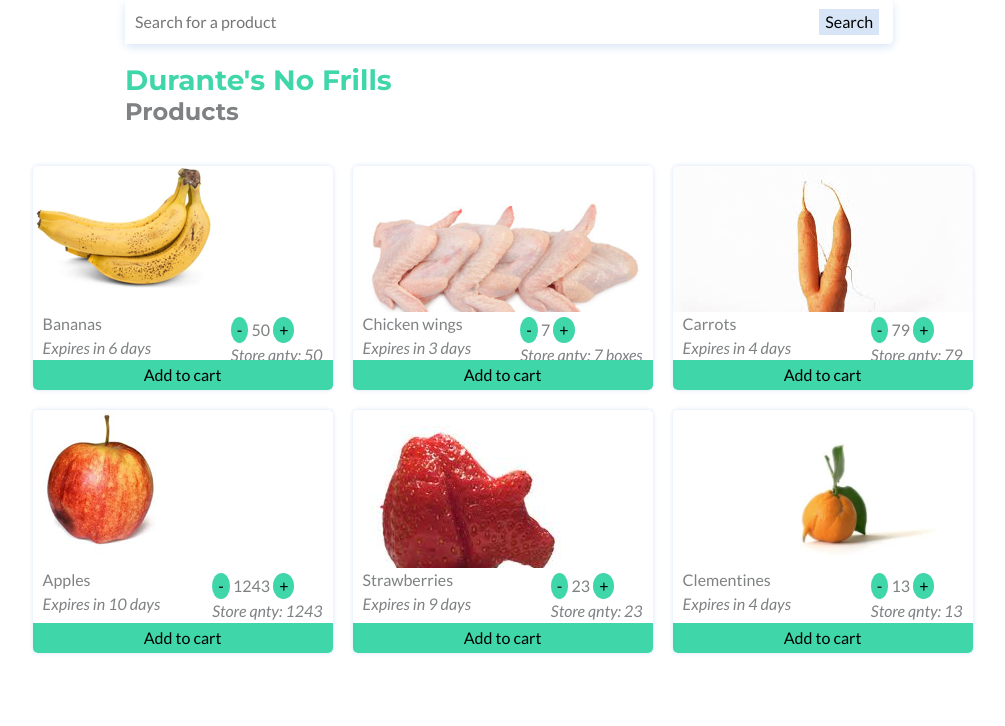
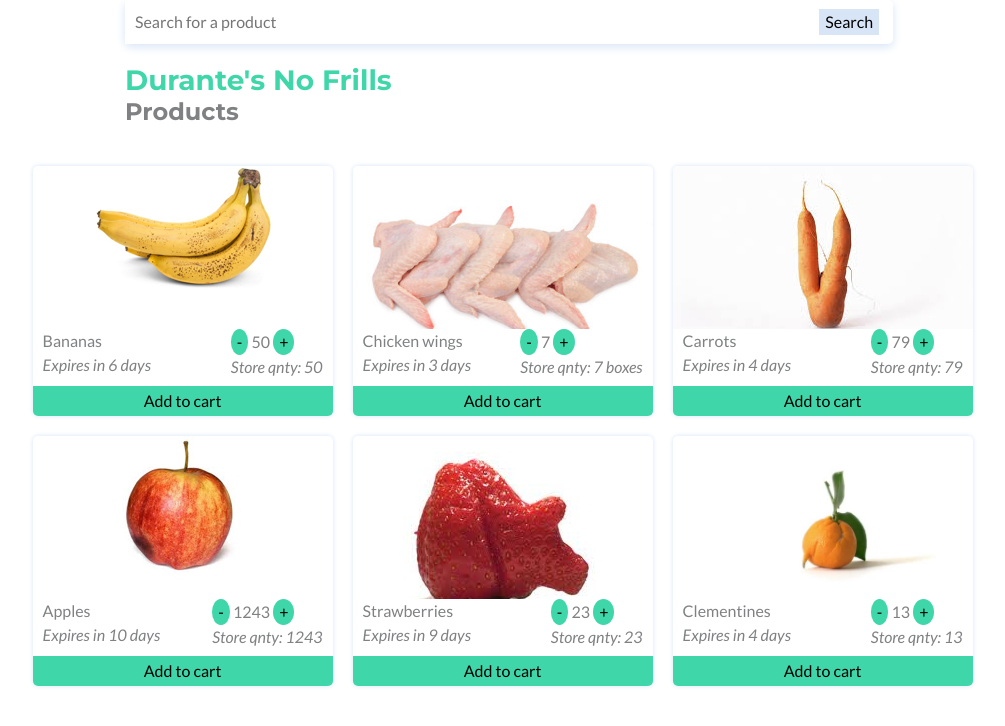
Before and after one commit to naiduharika/Food-Fetch, a website: page pages/inventory.html in a window 1280 px wide. Shown: the whole page, without its empty margins (131-1136 px from the left). Drawn offline with Linux system fonts and the light colour scheme.

Commit message:
more inv fixes

```diff
--- a/pages/inventory.html
+++ b/pages/inventory.html
@@ -60,6 +60,8 @@
 		{
 			min-width: 300px;
 			max-width: 300px;
+			min-height: 250px;
+			max-height: 250px;
 			border-radius: 5px;
 			box-shadow: 0px 0px 5px #D7E5F6;
 			margin: 10px;
@@ -74,16 +76,10 @@
 			overflow: hidden;
 		}
 
-		.overlay
-		{
-			position: absolute;
-			z-index: 5;
-		}
-
 		.add-subtract-button
 		{
-			height: 50px
-			width: 50px;
+			height: 40px
+			width: 40px;
 			border-radius: 50%;
 			border: none;
 			text-align: center;
@@ -107,8 +103,6 @@
 			position: absolute;
 			right: 0;
 			padding-right: 10px;
-			padding-top: 5px;
-			padding-bottom: 20px;
 		}
 	</style>
 
@@ -159,7 +153,7 @@
 		<div class="row">
 			<div class="col-md-6 col-lg-4 overall-box">
 				<div class="box">
-					<img class="img-fluid" style="background-size:cover;" src="../img/food/bananas.png" alt="">
+					<img class="img-fluid" src="../img/food/bananas.png" alt="" style="display:block; margin:auto;"/>
 				</div>
 				<span class="buy-panel">
 					<button type="button" class="add-subtract-button" onclick="changeQuantity('minus', 'qnt1', document.getElementById('max1').innerHTML)"> - </button>
@@ -178,7 +172,7 @@
 			</div>
 			<div class="col-md-6 col-lg-4 overall-box">
 				<div class="box">
-					<img class="img-fluid" src="../img/food/chickenWings.jpg" alt="">
+					<img class="img-fluid" src="../img/food/chickenWings.jpg" alt="" style="display:block; margin:auto;"/>
 				</div>
 				<span class="buy-panel">
 					<button type="button" class="add-subtract-button" onclick="changeQuantity('minus', 'qnt2', document.getElementById('max2').innerHTML)"> - </button>
@@ -216,12 +210,12 @@
 			</div>
 			<div class="col-md-6 col-lg-4 overall-box">
 				<div class="box">
-					<img class="img-fluid" src="../img/food/apple.png" alt="">
+					<img class="img-fluid" src="../img/food/apple.png" alt=""style="display:block; margin:auto;"/>
 				</div>
 				<span class="buy-panel">
-					<button type="button" class="add-subtract-button" onclick="changeQuantity('minus', 'qnt4', document.getElementById('max4;).innerHTML)"> - </button>
+					<button type="button" class="add-subtract-button" onclick="changeQuantity('minus', 'qnt4', document.getElementById('max4').innerHTML)"> - </button>
 					<span id="qnt4"> 1243 </span>
-					<button type="button" class="add-subtract-button" onclick="changeQuantity('plus', 'qnt4', document.getElementById('max4;).innerHTML)"> + </button>
+					<button type="button" class="add-subtract-button" onclick="changeQuantity('plus', 'qnt4', document.getElementById('max4').innerHTML)"> + </button>
 					<br>
 					<em> Store qnty: <span id="max4"> 1243 </span> </em>
 				</span>
@@ -235,7 +229,7 @@
 			</div>
 			<div class="col-md-6 col-lg-4 overall-box">
 				<div class="box">
-					<img class="img-fluid" src="../img/food/strawberry.jpeg" alt="">
+					<img class="img-fluid" src="../img/food/strawberry.jpeg" alt="" style="display:block; margin:auto;"/>
 				</div>
 				<span class="buy-panel">
 					<button type="button" class="add-subtract-button" onclick="changeQuantity('minus', 'qnt5', document.getElementById('max5').innerHTML)"> - </button>
```
